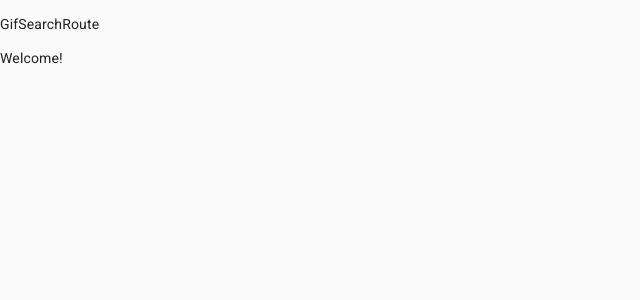
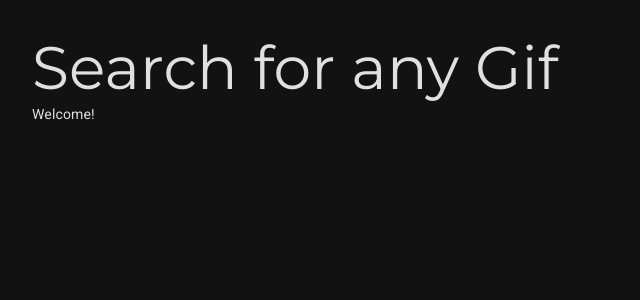
Before and after one commit to manimal1/kaizo-assessment, a React (Create React App) app: page / in a window 1280 px wide. Shown: the top 300 px of the page, without its empty margins (0-640 px from the left). Built offline with nearby package versions, Linux system fonts and the light colour scheme; no server answers.

Commit message:
update basic styles

```diff
--- a/src/+gifSearch/GifSearchRoute.tsx
+++ b/src/+gifSearch/GifSearchRoute.tsx
@@ -1,12 +1,19 @@
 import React, { FC } from 'react';
+import { Box, Typography } from '@material-ui/core';
 
 import { GifSearchContainer } from './containers';
 
 export const GifSearchRoute: FC = () => {
   return (
-    <div>
-      <p>GifSearchRoute</p>
+    <Box
+      component="main"
+      position="relative"
+      padding={{ xs: '1rem', md: '2rem' }}
+    >
+      <Typography variant="h2" component="h1">
+        Search for any Gif
+      </Typography>
       <GifSearchContainer />
-    </div>
+    </Box>
   );
 };
--- a/src/App.css
+++ b/src/App.css
@@ -1,3 +1,6 @@
 .App {
   position: relative;
+  background-color: #121212;
+  min-height: 100vh;
+  color: rgba(255, 255, 255, 0.87);
 }
--- a/src/utils/theme/theme.ts
+++ b/src/utils/theme/theme.ts
@@ -52,5 +52,10 @@ export const theme = createMuiTheme({
         backgroundColor: 'transparent',
       },
     },
+    MuiFormLabel: {
+      root: {
+        color: 'rgba(255, 255, 255, 0.6)',
+      },
+    },
   },
 });
```
